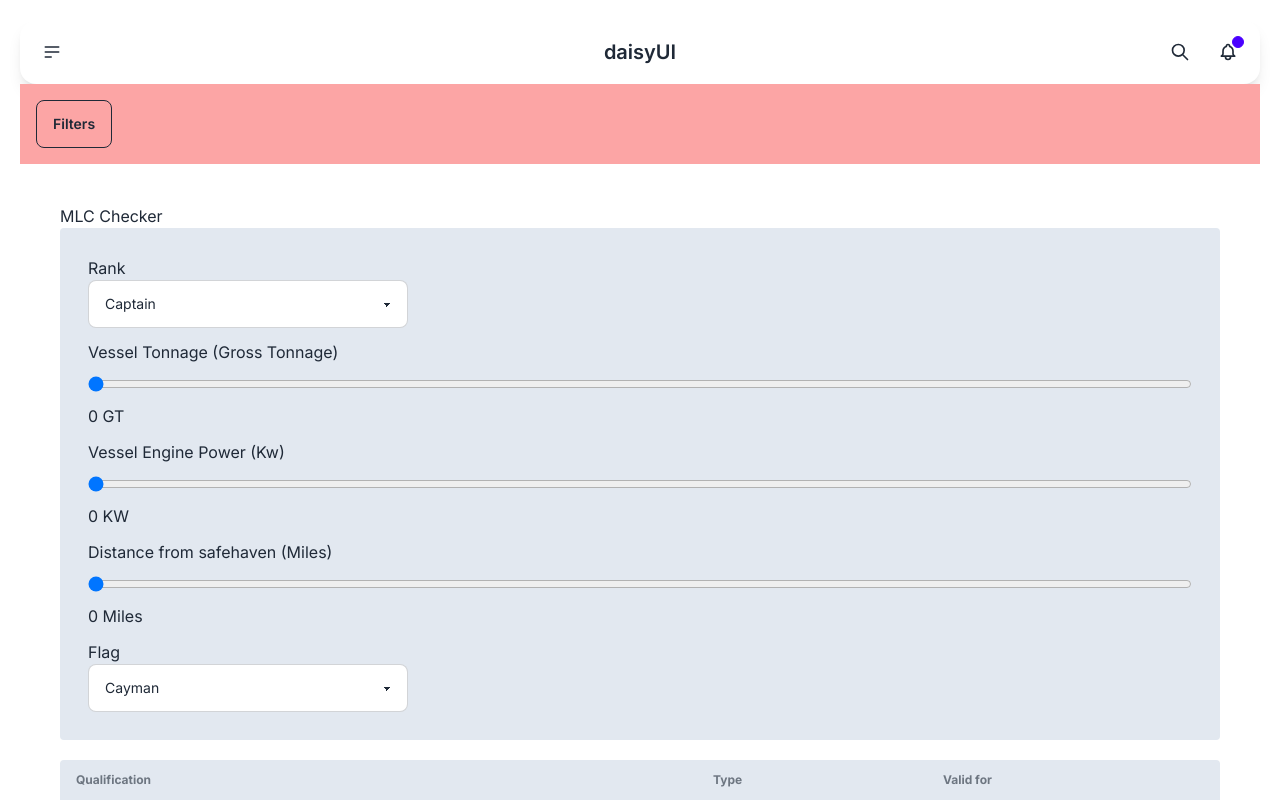
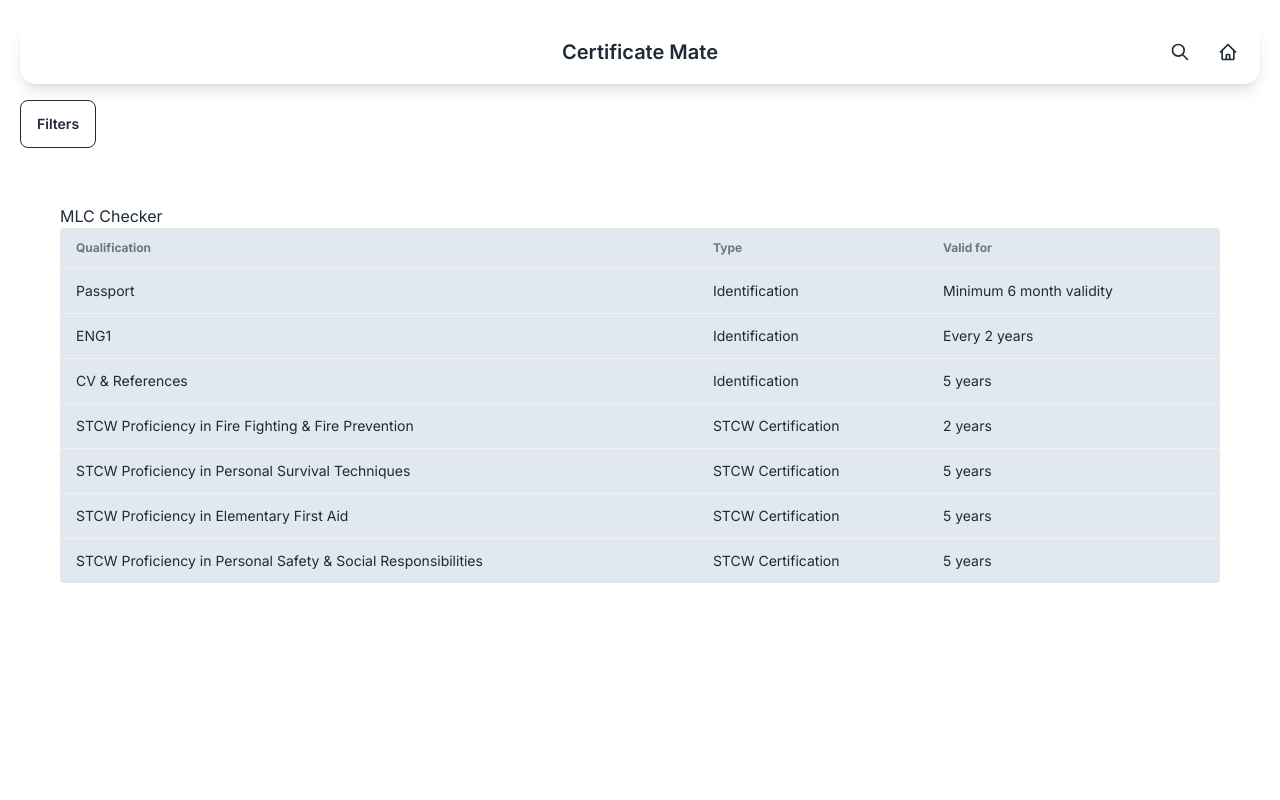
Before and after one commit to conanSpinneyOS/mlc-checker, a Next.js app: page / in a window 1280 px wide. Shown: the top 800 px of the page. Built offline with nearby package versions, Linux system fonts and the light colour scheme.

Commit message:
Sidebar Changes

```diff
--- a/app/page.js
+++ b/app/page.js
@@ -25,6 +25,16 @@ export default function Home() {
     }));
   };
 
+  const handleReset = () => {
+    setFormState({
+      flag: null,
+      vesselGT: 0,
+      vesselKw: 0,
+      safehaven: 0,
+      rank: null
+    });
+  };
+
   useEffect(() => {
     const docs = getDocumentIds(formState);
     setReqDocs(docs);
@@ -43,89 +53,23 @@ export default function Home() {
   return (
     <div className="relative h-screen ">
       {/* Sidebar */}
-      <Sidebar isOpen={isSidebarOpen} onClose={closeSidebar} />
+      <Sidebar
+        isOpen={isSidebarOpen}
+        onClose={closeSidebar}
+        handleInputChange={handleInputChange}
+        formState={formState}
+        handleReset={handleReset}
+      />
 
       {/* Main Content */}
       <div className="relative">
         <Header />
-        <div className="w-full bg-red-300 p-4">
+        <div className="w-full py-4">
           <button className="btn btn-outline" onClick={toggleSidebar}>Filters</button>
         </div>
         <main className="p-10">
           <h2>MLC Checker</h2>
           <div className="space-y-5">
-            <div className="bg-slate-200 border-1 rounded p-7">
-              <form className="space-y-3">
-                <div className="flex flex-col">
-                  <label htmlFor="rank">Rank</label>
-                  <select
-                    name="rank"
-                    id="rank"
-                    className="select select-bordered w-full max-w-xs"
-                    onChange={handleInputChange}
-                  >
-                    <option disabled>Please select</option>
-                    <option value="0">Captain</option>
-                    <option value="1">Chief Officer</option>
-                    <option value="2">Bosun & Deckhand</option>
-                    <option value="3">Chief Engineer</option>
-                    <option value="4">2nd Engineer</option>
-                    <option value="5">Stewardess</option>
-                    <option value="6">Chef</option>
-                  </select>
-                </div>
-                <div className="flex flex-col space-y-3">
-                  <label htmlFor="vesselGT">Vessel Tonnage (Gross Tonnage)</label>
-                  <input
-                    type="range"
-                    name="vesselGT"
-                    id="vesselGT"
-                    min="0"
-                    max="501"
-                    value={formState.vesselGT}
-                    className="slider"
-                    onChange={handleInputChange}
-                  />
-                  <span>{formState.vesselGT > 500 ? ("500+") : (formState.vesselGT)} GT</span>
-                  <label htmlFor="vesselKw">Vessel Engine Power (Kw)</label>
-                  <input
-                    type="range"
-                    name="vesselKw"
-                    id="vesselKw"
-                    min="0"
-                    max="6001"
-                    value={formState.vesselKw}
-                    className="slider"
-                    onChange={handleInputChange}
-                  />
-                  <span>{formState.vesselKw > 6000 ? ("6000+") : (formState.vesselKw)} KW</span>
-                  <label htmlFor="safehaven">Distance from safehaven (Miles)</label>
-                  <input
-                    type="range"
-                    name="safehaven"
-                    id="safehaven"
-                    min="0"
-                    max="151"
-                    value={formState.safehaven}
-                    className="slider"
-                    onChange={handleInputChange}
-                  />
-                  <span>{formState.safehaven > 150 ? ("150+") : (formState.safehaven)} Miles</span>
-                </div>
-                <div className="flex flex-col">
-                  <label htmlFor="flag">Flag</label>
-                  <select
-                    name="flag"
-                    id="flag"
-                    className="select select-bordered w-full max-w-xs"
-                    onChange={handleInputChange}
-                  >
-                    <option disabled>Please select</option>
-                    <option value="0">Cayman</option>
-                  </select>
-                </div>
-              </form>
-            </div>
             <div className="bg-slate-200 border-1 rounded">
               <div className="overflow-x-auto">
                 <table className="table">
--- a/components/Header.js
+++ b/components/Header.js
@@ -3,29 +3,17 @@ const Header = () => {
     return (
         <div className="navbar bg-base-100 rounded-2xl shadow-lg">
             <div className="navbar-start">
-                <div className="dropdown">
-                    <div tabIndex={0} role="button" className="btn btn-ghost btn-circle">
-                        <svg xmlns="http://www.w3.org/2000/svg" className="h-5 w-5" fill="none" viewBox="0 0 24 24" stroke="currentColor"><path strokeLinecap="round" strokeLinejoin="round" strokeWidth="2" d="M4 6h16M4 12h16M4 18h7" /></svg>
-                    </div>
-                    <ul tabIndex={0} className="menu menu-sm dropdown-content mt-3 z-[1] p-2 shadow bg-base-100 rounded-box w-52">
-                        <li><a>Homepage</a></li>
-                        <li><a>Portfolio</a></li>
-                        <li><a>About</a></li>
-                    </ul>
-                </div>
+                {/* OS Logo */}
             </div>
             <div className="navbar-center">
-                <a className="btn btn-ghost text-xl">daisyUI</a>
+                <a className="btn btn-ghost text-xl">Certificate Mate</a>
             </div>
             <div className="navbar-end">
                 <button className="btn btn-ghost btn-circle">
                     <svg xmlns="http://www.w3.org/2000/svg" className="h-5 w-5" fill="none" viewBox="0 0 24 24" stroke="currentColor"><path strokeLinecap="round" strokeLinejoin="round" strokeWidth="2" d="M21 21l-6-6m2-5a7 7 0 11-14 0 7 7 0 0114 0z" /></svg>
                 </button>
                 <button className="btn btn-ghost btn-circle">
-                    <div className="indicator">
-                        <svg xmlns="http://www.w3.org/2000/svg" className="h-5 w-5" fill="none" viewBox="0 0 24 24" stroke="currentColor"><path strokeLinecap="round" strokeLinejoin="round" strokeWidth="2" d="M15 17h5l-1.405-1.405A2.032 2.032 0 0118 14.158V11a6.002 6.002 0 00-4-5.659V5a2 2 0 10-4 0v.341C7.67 6.165 6 8.388 6 11v3.159c0 .538-.214 1.055-.595 1.436L4 17h5m6 0v1a3 3 0 11-6 0v-1m6 0H9" /></svg>
-                        <span className="badge badge-xs badge-primary indicator-item"></span>
-                    </div>
+                        <svg xmlns="http://www.w3.org/2000/svg" className="h-5 w-5" fill="none" viewBox="0 0 24 24" stroke="currentColor"><path strokeLinecap="round" strokeLinejoin="round" strokeWidth="2" d="M3 12l2-2m0 0l7-7 7 7M5 10v10a1 1 0 001 1h3m10-11l2 2m-2-2v10a1 1 0 01-1 1h-3m-6 0a1 1 0 001-1v-4a1 1 0 011-1h2a1 1 0 011 1v4a1 1 0 001 1m-6 0h6" /></svg>
                 </button>
             </div>
         </div>
--- a/components/Sidebar.js
+++ b/components/Sidebar.js
@@ -1,13 +1,15 @@
 // components/Sidebar.js
 import React from "react";
 
-const Sidebar = ({ isOpen, onClose }) => {
+const Sidebar = ({ isOpen, onClose, handleInputChange, formState, handleReset }) => {
     return (
-    <div className={`fixed top-0 left-0 w-64 h-full bg-gray-800 text-white z-50 transition-transform duration-300 ease-in-out transform ${isOpen ? 'translate-x-0' : '-translate-x-full'}`}>
+        <div className={`rounded-2xl fixed top-0 left-0 w-11/12 sm:w-96 h-full bg-slate-100 z-50 transition-transform duration-300 ease-in-out transform ${isOpen ? 'translate-x-0' : '-translate-x-full'}`}>
             {/* Close button */}
+            {/* Close button */}
+            <div className="absolute top-2 right-10 mt-4 space-x-3 align-baseline">
                 <button
-        className="absolute top-2 right-2 text-white hover:text-gray-300"
                     onClick={onClose}
+                    className="py-2"
                 >
                     <svg
                         className="w-6 h-6"
@@ -24,13 +26,94 @@ const Sidebar = ({ isOpen, onClose }) => {
                         />
                     </svg>
                 </button>
+            </div>
+            {/* Scrollable content */}
+            <div className="h-full overflow-y-auto">
+                <div className="p-5 mt-10">
+                    <form className="space-y-3">
+                        <div className="flex flex-col space-y-2">
+                            <label htmlFor="rank" className="font-bold">Rank</label>
+                            <select
+                                name="rank"
+                                id="rank"
+                                className="select select-bordered w-full max-w-xs"
+                                value={formState.rank}
+                                onChange={handleInputChange}
+                            >
+                                <option disabled>Please select</option>
+                                <option value="0">Captain</option>
+                                <option value="1">Chief Officer</option>
+                                <option value="2">Bosun & Deckhand</option>
+                                <option value="3">Chief Engineer</option>
+                                <option value="4">2nd Engineer</option>
+                                <option value="5">Stewardess</option>
+                                <option value="6">Chef</option>
+                            </select>
+                        </div>
+                        <div className="flex flex-col space-y-2">
+                            <label htmlFor="flag" className="font-bold">Flag</label>
+                            <select
+                                name="flag"
+                                id="flag"
+                                className="select select-bordered w-full max-w-xs"
+                                value={formState.flag}
+                                onChange={handleInputChange}
+                            >
+                                <option disabled>Please select</option>
+                                <option value="0">Cayman</option>
+                            </select>
+                        </div>
+                        <div className="flex flex-col space-y-3">
+                            <label htmlFor="vesselGT">Vessel Tonnage (Gross Tonnage)</label>
+                            <input
+                                type="range"
+                                name="vesselGT"
+                                id="vesselGT"
+                                min="0"
+                                max="501"
+                                value={formState.vesselGT}
+                                className="range"
+                                onChange={handleInputChange}
+                            />
+                            <span>{formState.vesselGT > 500 ? ("500+") : (formState.vesselGT)} GT</span>
+                            <label htmlFor="vesselKw">Vessel Engine Power (Kw)</label>
+                            <input
+                                type="range"
+                                name="vesselKw"
+                                id="vesselKw"
+                                min="0"
+                                max="6001"
+                                value={formState.vesselKw}
+                                className="range"
+                                onChange={handleInputChange}
+                            />
+                            <span>{formState.vesselKw > 6000 ? ("6000+") : (formState.vesselKw)} KW</span>
+                            <label htmlFor="safehaven">Distance from safehaven (Miles)</label>
+                            <input
+                                type="range"
+                                name="safehaven"
+                                id="safehaven"
+                                min="0"
+                                max="151"
+                                value={formState.safehaven}
+                                className="range"
+                                onChange={handleInputChange}
+                            />
+                            <span>{formState.safehaven > 150 ? ("150+") : (formState.safehaven)} Miles</span>
+                        </div>
 
-      <ul className="mt-16">
-        <li className="py-2 px-4 hover:bg-gray-700"><a href="#">Home</a></li>
-        <li className="py-2 px-4 hover:bg-gray-700"><a href="#">About</a></li>
-        <li className="py-2 px-4 hover:bg-gray-700"><a href="#">Services</a></li>
-        <li className="py-2 px-4 hover:bg-gray-700"><a href="#">Contact</a></li>
-      </ul>
+                    </form>
+                    {/* Reset button */}
+                    <div className="flex justify-center pt-5">
+                        <button
+                            onClick={handleReset}
+                            className="btn btn-error"
+                        >
+                            Reset
+                        </button>
+                    </div>
+                </div>
+            </div>
         </div>
     );
 };
```
Lines whose indentation alone changed are shown as unchanged.
